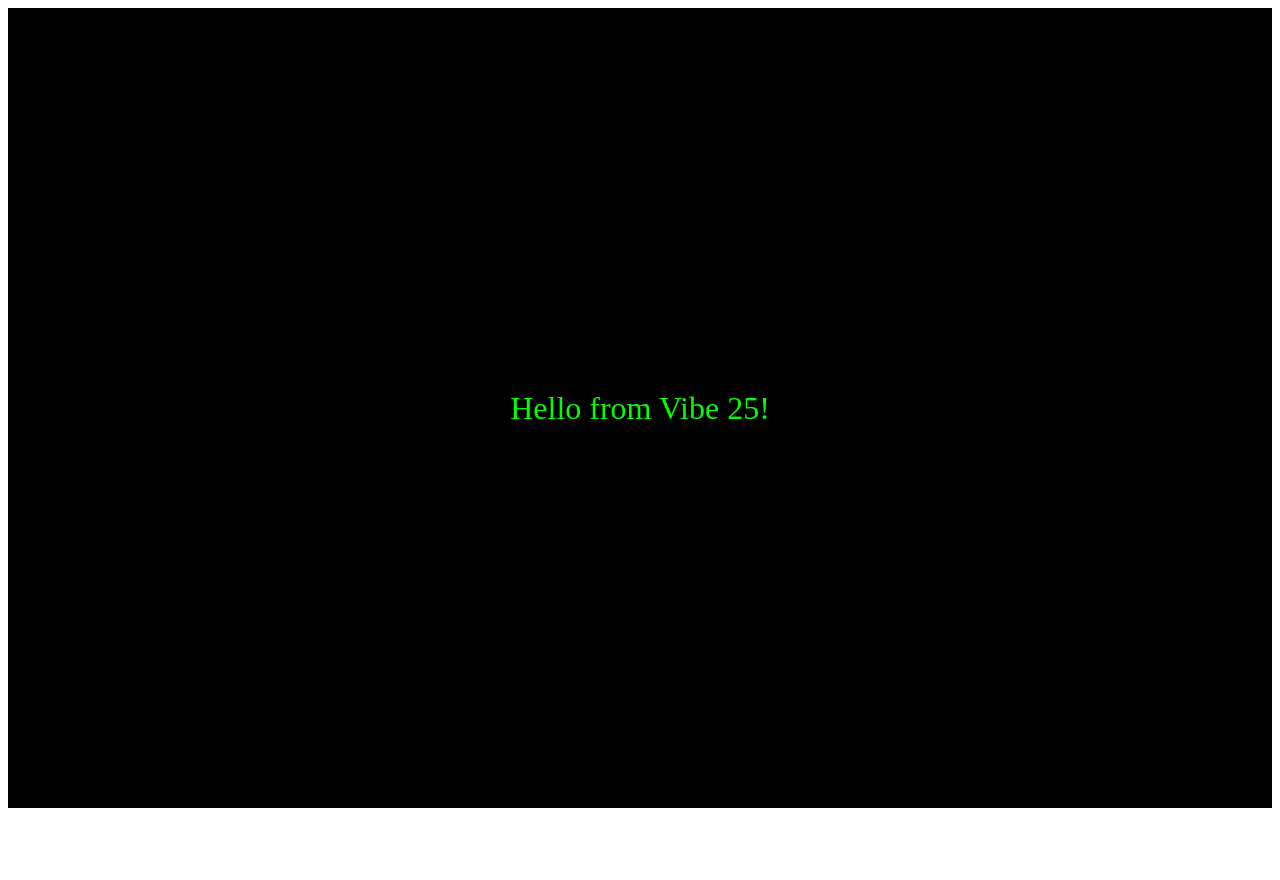
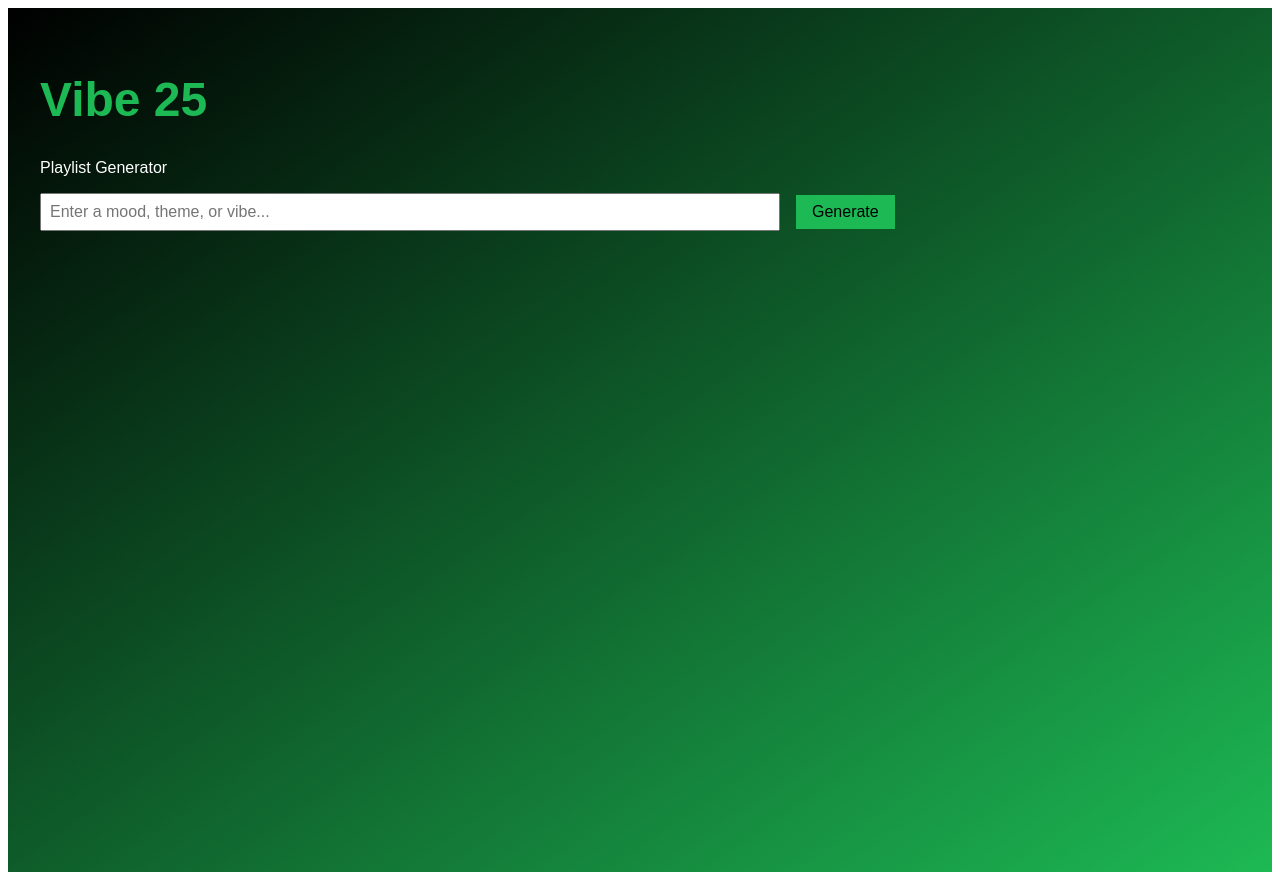
Before and after one commit to vazfo/vibe25, a React (Vite) app: page / in a window 1280 px wide. Before the commit the page ends 816 px from the top, so only its background shows below. Built offline with nearby package versions, Linux system fonts and the light colour scheme.

Commit message:
Update VibePlaylist.jsx

```diff
--- a/src/VibePlaylist.jsx
+++ b/src/VibePlaylist.jsx
@@ -1,15 +1,60 @@
+import { useState } from "react";
+
 export default function VibePlaylist() {
+  const [vibe, setVibe] = useState("");
+  const [playlist, setPlaylist] = useState(null);
+
+  const handleGenerate = () => {
+    setPlaylist({
+      title: `Vibe: ${vibe}`,
+      description: "A 25-song playlist to match your mood.",
+      songs: Array.from({ length: 25 }, (_, i) => `Song ${i + 1}`),
+    });
+  };
+
   return (
     <div style={{
-      background: "black",
-      color: "lime",
-      fontSize: "2rem",
-      minHeight: "100vh",
-      display: "flex",
-      justifyContent: "center",
-      alignItems: "center"
+      background: "linear-gradient(to bottom right, #000, #1db954)",
+      color: "white",
+      fontFamily: "sans-serif",
+      padding: "2rem",
+      minHeight: "100vh"
     }}>
-      <p>Hello from Vibe 25!</p>
+      <h1 style={{ fontSize: "3rem", color: "#1db954" }}>Vibe 25</h1>
+      <p style={{ marginBottom: "1rem" }}>Playlist Generator</p>
+
+      <input
+        type="text"
+        placeholder="Enter a mood, theme, or vibe..."
+        value={vibe}
+        onChange={(e) => setVibe(e.target.value)}
+        style={{ padding: "0.5rem", width: "60%", marginRight: "1rem", fontSize: "1rem" }}
+      />
+      <button
+        onClick={handleGenerate}
+        style={{
+          padding: "0.5rem 1rem",
+          fontSize: "1rem",
+          background: "#1db954",
+          color: "black",
+          border: "none",
+          cursor: "pointer"
+        }}
+      >
+        Generate
+      </button>
+
+      {playlist && (
+        <div style={{ marginTop: "2rem", backgroundColor: "#222", padding: "1rem", borderRadius: "0.5rem" }}>
+          <h2 style={{ color: "#1db954" }}>{playlist.title}</h2>
+          <p>{playlist.description}</p>
+          <ul style={{ columns: 2, marginTop: "1rem" }}>
+            {playlist.songs.map((song, i) => (
+              <li key={i}>{song}</li>
+            ))}
+          </ul>
+        </div>
+      )}
     </div>
   );
 }
```
